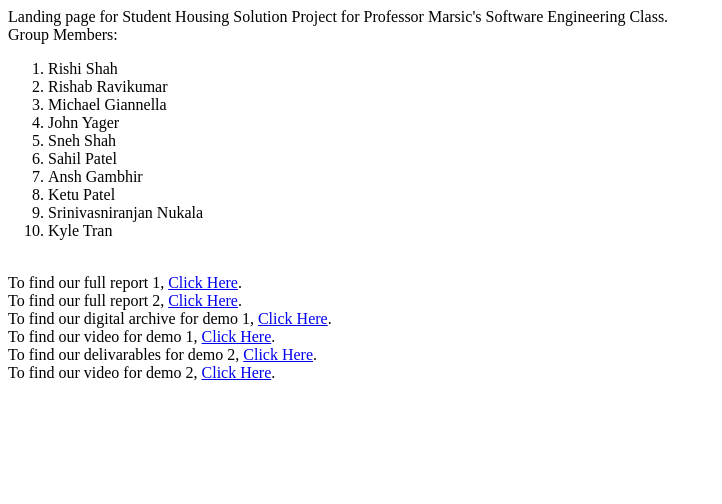
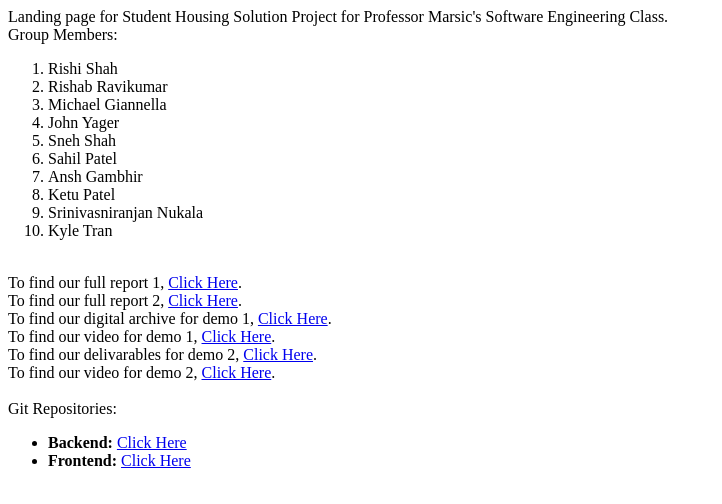
Before and after one commit to mgiannella/StudentHousingSolution-Landing, a plain HTML site: page index.html in a window 1280 px wide. Shown: the whole page, without its empty margins (0-722 px from the left). Drawn offline with Linux system fonts and the light colour scheme.

Commit message:
Update index.html

```diff
--- a/index.html
+++ b/index.html
@@ -31,5 +31,12 @@
   To find our delivarables for demo 2, <a href="https://drive.google.com/file/d/1ojcHNOTrVHaSEXpiUOCtgKW1pyi2eWLR/view?usp=sharing">Click Here</a>.
   <br />
   To find our video for demo 2, <a href="https://www.youtube.com/watch?v=XHZ1KANYz38&feature=youtu.be">Click Here</a>.
+  <br />
+  <br />
+  Git Repositories:
+  <ul>
+    <li><b>Backend: </b><a href="https://github.com/mgiannella/StudentHousingSolution-App">Click Here</a></li>
+    <li><b>Frontend: </b><a href="https://github.com/rishabr17/StudentHousingSolution-Frontend">Click Here</a></li>
+  </ul>
 </body>
 </html>
```
